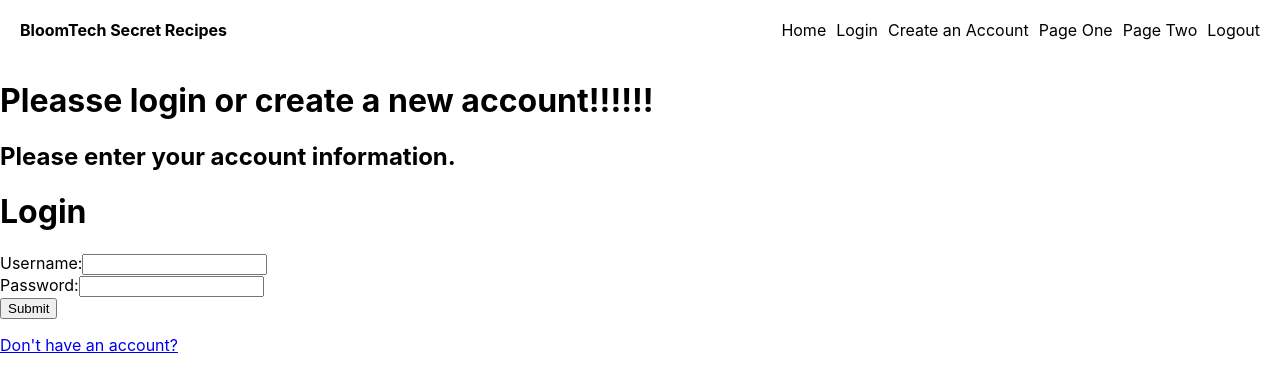
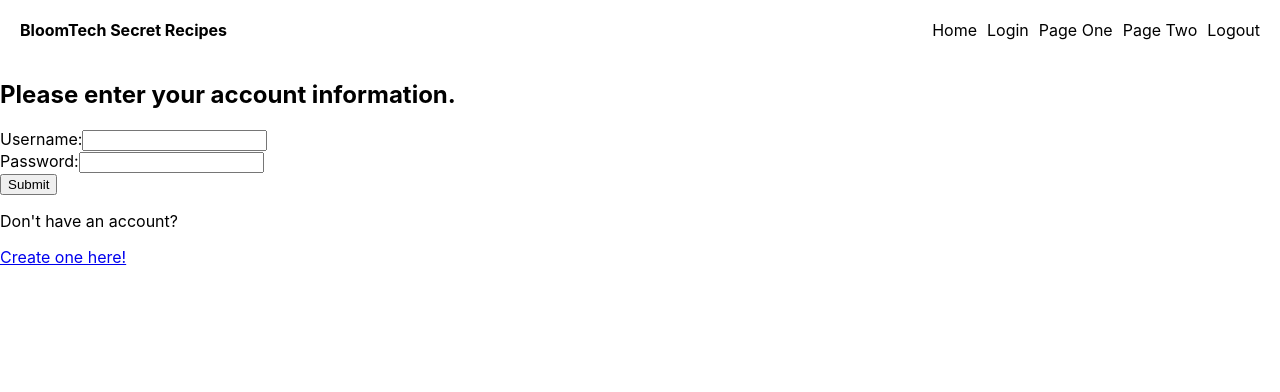
Before and after one commit to Build-Week-Secret-Family-Recipes-01/front-end, a React (Create React App) app: page /login in a window 1280 px wide. Shown: the top 392 px of the page. Built offline with nearby package versions, Linux system fonts and the light colour scheme.

Commit message:
login/logout done, token is undefined though

```diff
--- a/src/components/header/Header.js
+++ b/src/components/header/Header.js
@@ -12,7 +12,6 @@ const Header = () => {
           <div className='header-right'>
               <Link to="/">Home</Link>
               <Link to="login">Login</Link>
-              <Link to="#">Create an Account</Link>
               <Link to="page_one">Page One</Link>
               <Link to="page_two">Page Two</Link>
               <Link to="logout">Logout</Link>
--- a/src/components/login.js
+++ b/src/components/login.js
@@ -27,8 +27,9 @@ const Login = () => {
         e.preventDefault();
         axios.post("https://secret-family-recipes-01.herokuapp.com/api/auth/login", creds)
             .then(resp =>{
+                console.log(resp.data);
                 localStorage.setItem('token', resp.data.token)
-                push('/page_one');
+                push('/');
             })
             .catch(err=>{
                 console.log(err);
@@ -39,12 +40,8 @@ const Login = () => {
 
   return(
     <div>
-          <h1>
-              Pleasse login or create a new account!!!!!!
-          </h1>
           <h2>Please enter your account information.</h2>
             <div>
-                <h1>Login</h1>
                 <form onSubmit={handleSubmit}>
                     Username:
                     <input
@@ -68,7 +65,8 @@ const Login = () => {
                 </form>
                 <p id='error'>{error.errorMessage}</p>
             </div>
-          <Link to="/signup">Don't have an account?</Link><br/>
+            <p>Don't have an account?</p>
+          <Link to="/signup">Create one here!</Link><br/>
     </div>
   )
 }
--- a/src/components/logout.js
+++ b/src/components/logout.js
@@ -6,7 +6,7 @@ const Logout = () => {
   const {push} = useHistory();
     useEffect(()=>{
         const token = localStorage.getItem('token');
-        axios.post('','*',{
+        axios.get('https://secret-family-recipes-01.herokuapp.com/api/auth/logout',{
             headers: {
                 authorization: token
             }
@@ -19,6 +19,7 @@ const Logout = () => {
         .catch(err=>{
             console.log(err);
         })
+    // eslint-disable-next-line react-hooks/exhaustive-deps
     },[])
     return(<div></div>);
 }
```
